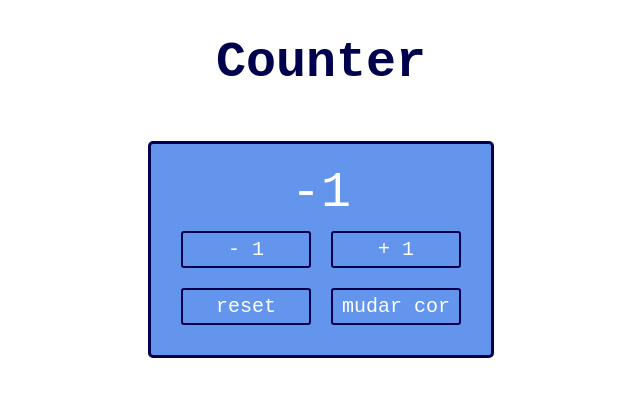
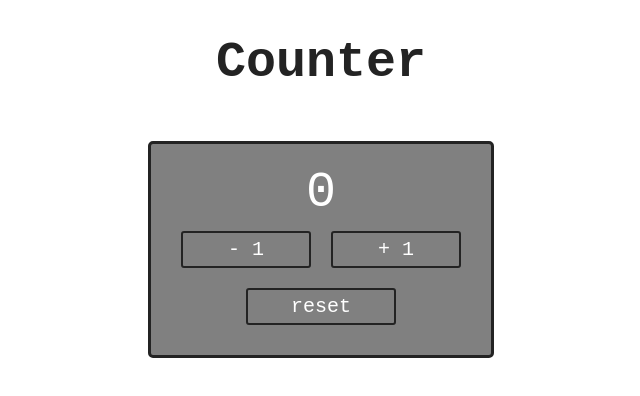
Before and after one commit to racheldenucci/ContadorJs, a plain HTML site: page index.html in a window 1280 px wide. Both pictures are taken after a click on the button "- 1". Shown: the whole page, without its empty margins (319-959 px from the left). Drawn offline with Linux system fonts and the light colour scheme.

Commit message:
checkNum function

```diff
--- a/index.html
+++ b/index.html
@@ -14,7 +14,6 @@
             </div>
             <div class="resetButton">
                 <button id="reset">reset</button>
-                <button id ="changeColor">mudar cor</button>
             </div>
         </div>
 
--- a/script.js
+++ b/script.js
@@ -1,28 +1,49 @@
 const mais = document.getElementById('mais');
 const menos = document.getElementById('menos');
 const reset = document.getElementById('reset');
-const change = document.getElementById('changeColor');
+
 let container = document.getElementById('container');
-
 let int = document.getElementById('num');
 let cont = 0;
 
 mais.addEventListener('click', function(){
     cont++;
     int.innerHTML = cont;
+    checkNum(cont)
 })
 
 menos.addEventListener('click', function(){
     cont--;
     int.innerHTML = cont;
+    checkNum(cont)
 })
 
 reset.addEventListener('click', function(){
     cont = 0;
     int.innerHTML = cont;
-    container.style.backgroundColor = "cornflowerblue";
+    container.style.backgroundColor = "gray";
 })
 
-change.addEventListener('click', function(){
-    container.style.backgroundColor = "red";
-})
+function checkNum(cont){
+    if(cont < 0){
+        cont = 0;
+        int.innerHTML = cont;
+        alert('Limite atingido');
+    }
+
+    if(cont > 10){
+        cont = 10;
+        int.innerHTML = cont;
+        alert('Limite atingido');
+    }
+
+    if(cont % 2 != 0){
+        container.style.backgroundColor = "teal";
+    }
+    else if(cont == 0){
+        container.style.backgroundColor = "gray";
+    }
+    else{
+        container.style.backgroundColor = "maroon";
+    }
+}
--- a/style.css
+++ b/style.css
@@ -2,17 +2,17 @@ h1{
     font-family: monospace;
     font-size: 50px;
     text-align: center;
-    color: rgb(0, 0, 77);
+    color: rgb(35, 35, 35);
 }
 
 #container{
     margin: 50px auto;
     padding: 20px;
     border-style: solid;
-    border-color:  rgb(0, 0, 77);
+    border-color:  rgb(35, 35, 35);;
     border-radius: 5px;
     width: 300px;
-    background-color: cornflowerblue;
+    background-color: gray;
     text-align: center;
     display: flex;
     flex-direction: column;
@@ -39,7 +39,7 @@ button{
     background-color: transparent;
     border-style: solid;
     border-radius: 3px;
-    border-color:  rgb(0, 0, 77);
+    border-color: rgb(35, 35, 35);
     width: 50%;
 }
 
```
